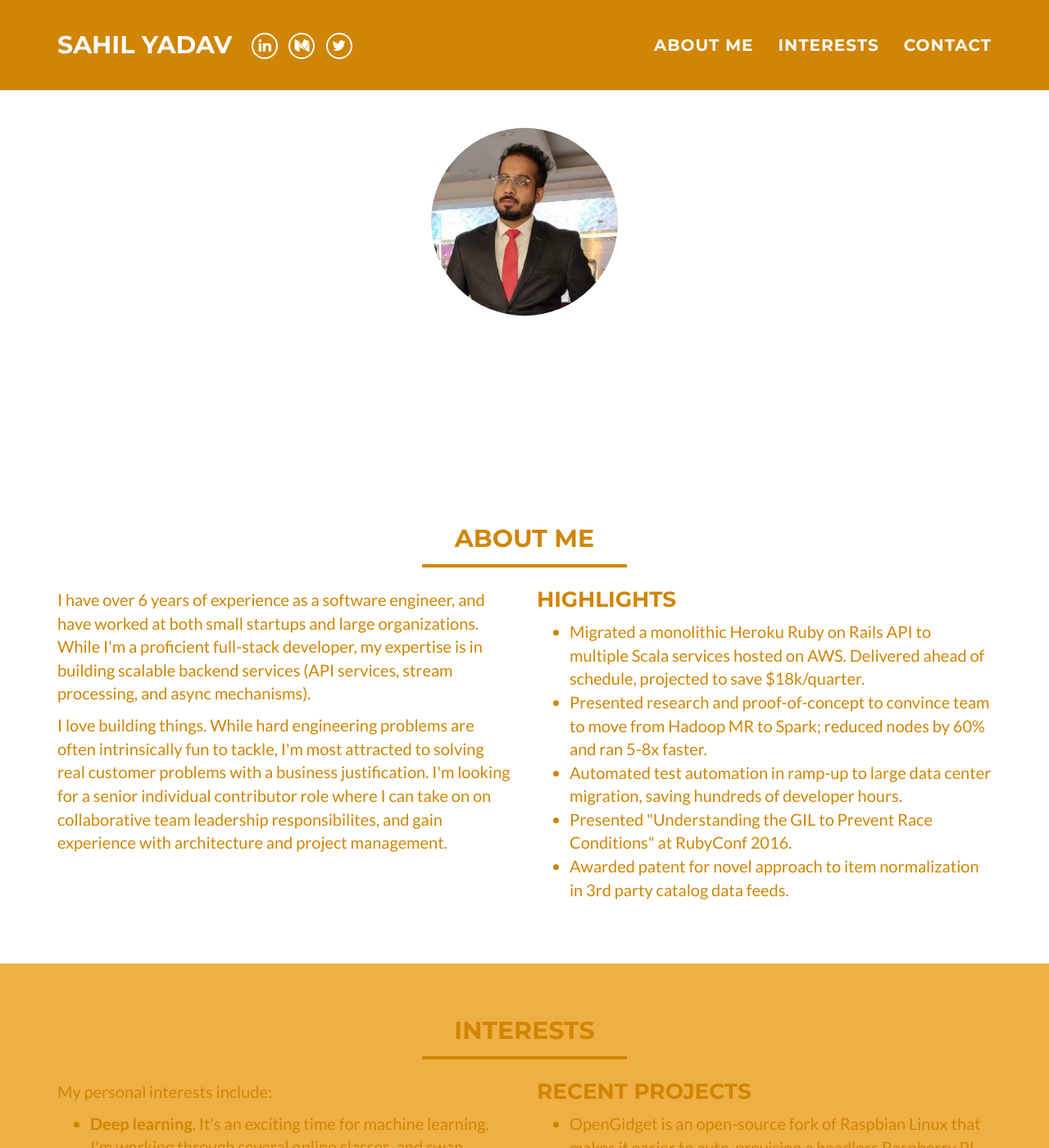
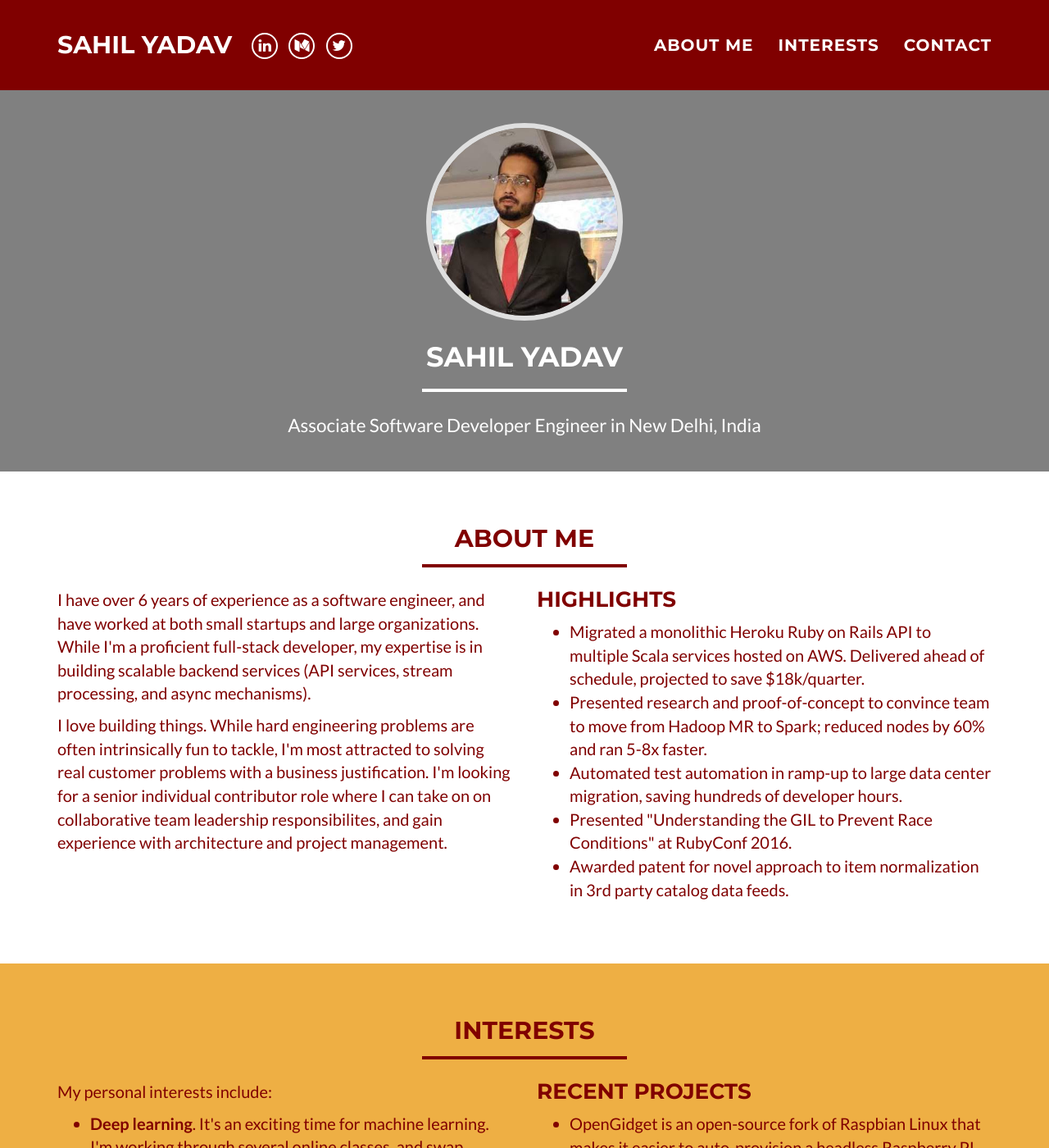
Before and after one commit to sahilyadav-here/sahilyadav-here.github.io, a Jekyll site: the page built from index.html, in a window 1280 px wide and 1400 px high. Shown: the whole window at 82% size. Built offline with Jekyll 4.4.1, drawn with Linux system fonts in a browser that asks for light colours.

Commit message:
config file updated

```diff
--- a/_config.yml
+++ b/_config.yml
@@ -24,9 +24,9 @@ bing_verify:
 
 # Color settings (hex-codes without the leading hash-tag)
 color:
-  primary: 000000
+  primary: 808080
   primary-rgb: "0, 0, 0"
-  secondary: D08504
+  secondary: 800000
   secondary-dark: 000000
   section-tout: eeaf44
 
```
